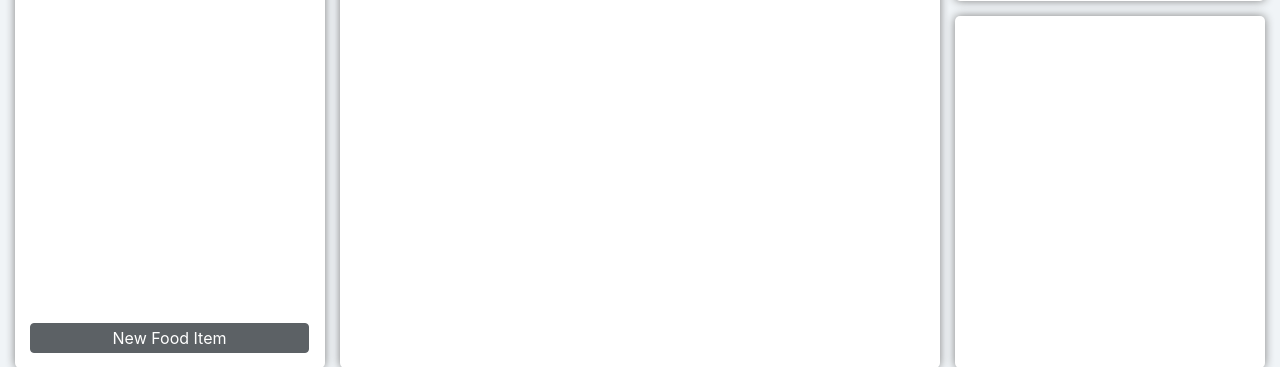
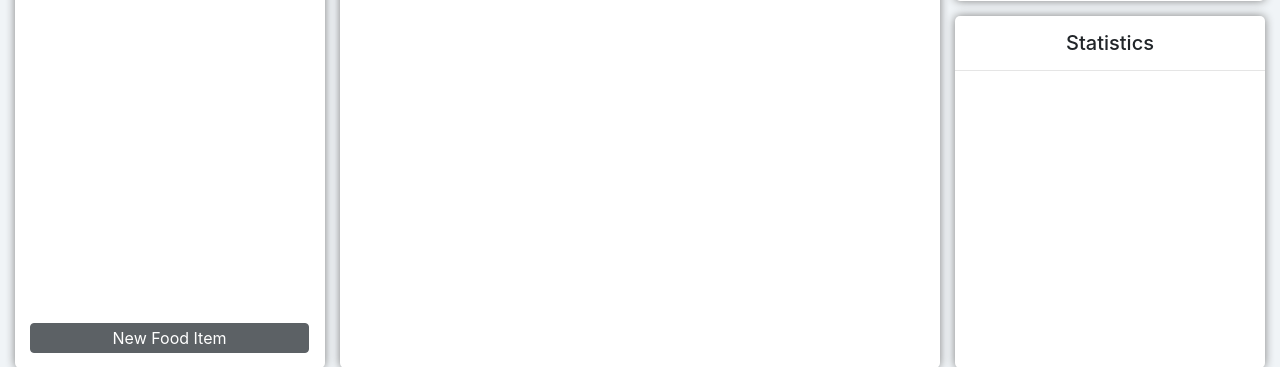
Before and after one commit to jellevanderschaaf/Diet-Tracker, a PHP site: page / in a window 1280 px wide. Shown: the part 417-784 px from the top of the page. Run offline with PHP 8.4, Linux system fonts and the light colour scheme; data that the repository does not hold is empty; some libraries are stand-ins or nearby versions; some web fonts are replaced.

Commit message:
Added a title to the statistics segment.

```diff
--- a/index.php
+++ b/index.php
@@ -290,7 +290,8 @@ if (isset($_POST['create_button'])) {
 
 
                 <div class="grid-item-right-sub">
-
+                <h5 class="headerLeftRight">Statistics</h5>
+            <hr>
 
 
                 </div>
```
